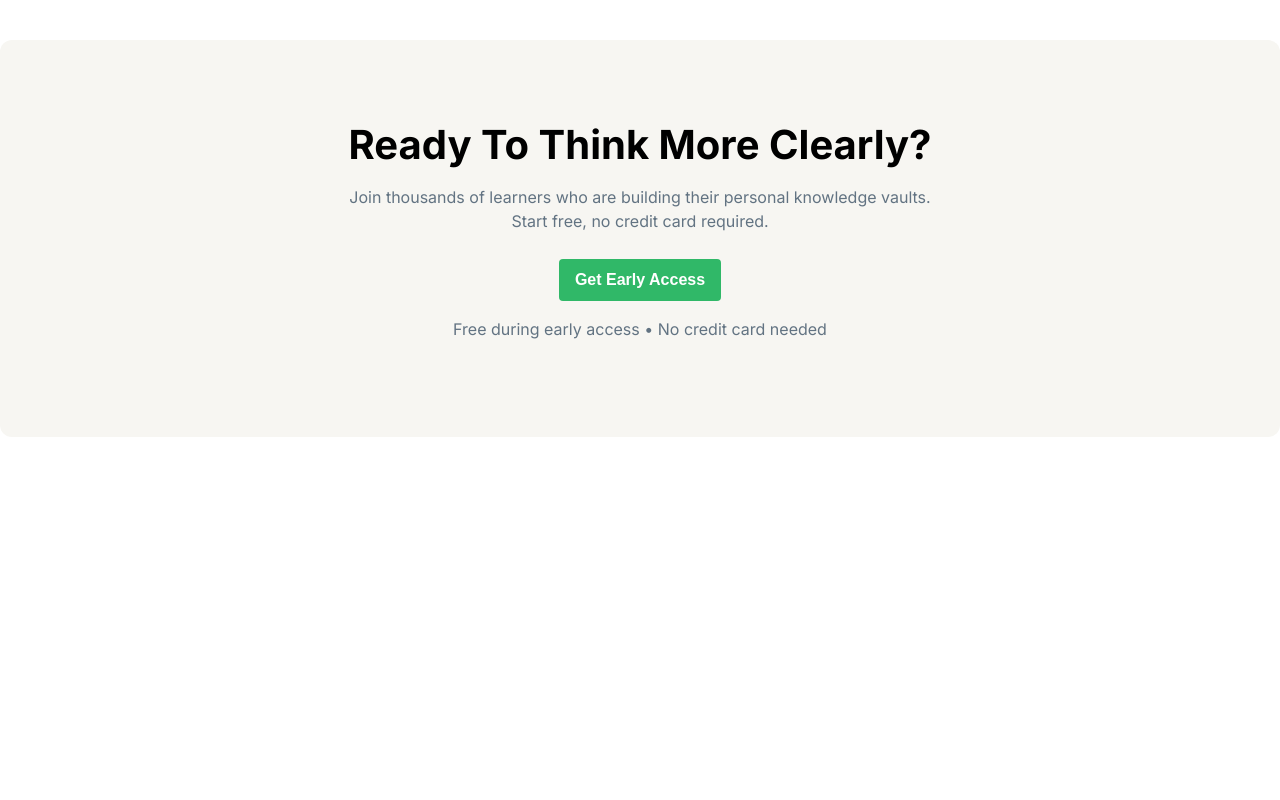
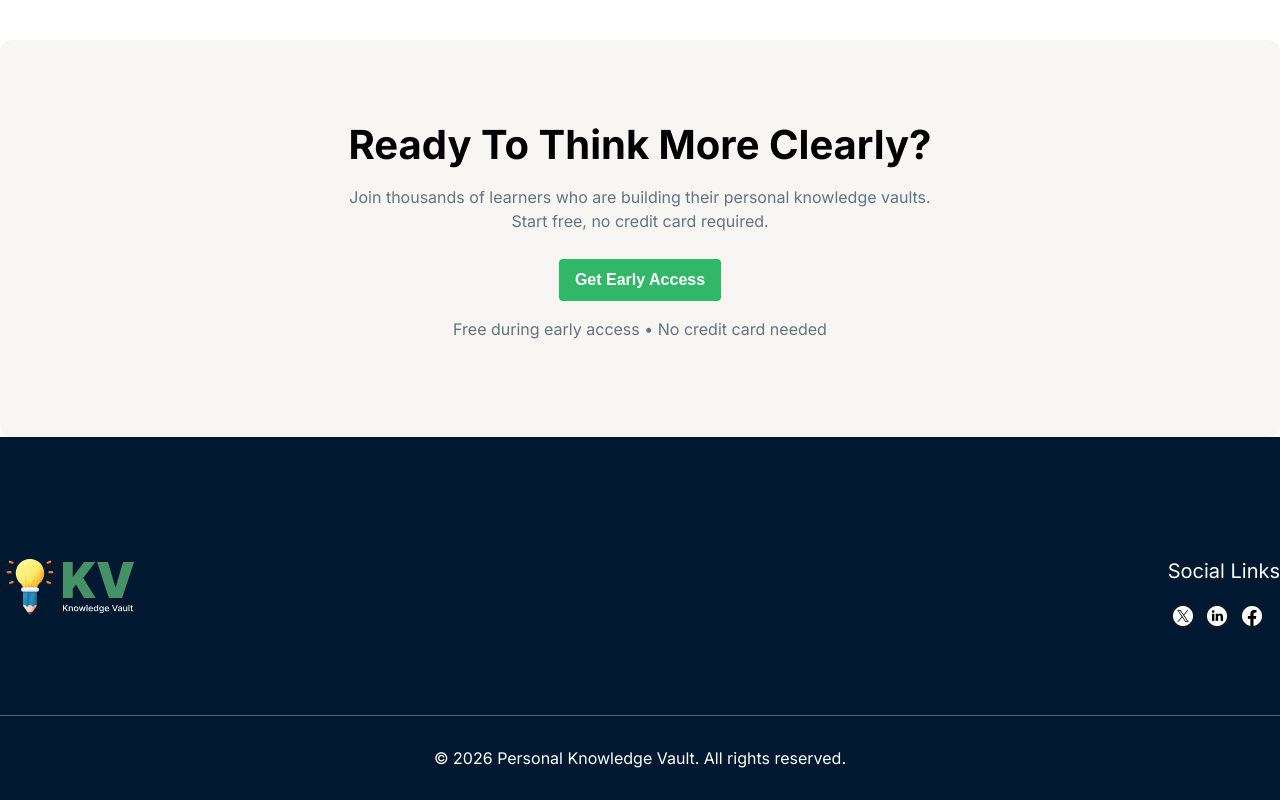
Before and after one commit to gazisaiful07/sohoj-sorol-assignment, a plain HTML site: page index.html in a window 1280 px wide. Shown: the part 2016-2816 px from the top of the page. Before the commit the page ends 2453 px from the top, so only its background shows below. Drawn offline with Linux system fonts and the light colour scheme.

Commit message:
footer finish

```diff
--- a/index.html
+++ b/index.html
@@ -88,9 +88,7 @@
                     </ul>
             </div>
         </div>
-
      </section>
-
      <section>
         <div class="early-access">
             <h2>ready to think more clearly?</h2>
@@ -98,8 +96,30 @@
             <button class="btn">Get Early Access</button>
             <p>Free during early access • No credit card needed</p>
         </div>
+     </section>
+     <footer>
+        <div class="footer-main">
+            <div class="footer-logo">
+                <img src="assets/logo-footer.png" alt="">
+            </div>
 
-     </section>
+            <div class="social">
+                <div><h6>Social Links</h6></div>
+
+                <div class="footer-img">
+                <img src="assets/Social Icon/Vector.png" alt="">
+                <img src="assets/Social Icon/fi_145807.png" alt="">
+                <img src="assets/Social Icon/fi_5968764.png" alt="">
+                </div>
+            </div>
+        </div>
+        <div class="copyright">
+            <hr>
+            <p>© 2026 Personal Knowledge Vault. All rights reserved.</p>
+        </div>
+
+     </footer>
+
 
 
 
--- a/style.css
+++ b/style.css
@@ -90,6 +90,14 @@ nav{
     border: none;
     background-color: #ffffff;
     margin-bottom: 16px;
+    cursor: pointer;
+
+}
+.hero-btn:hover {
+    background-color: #ffffff00;
+    border: 1px solid #30B868;
+    border-radius: 1000px;
+    color: #30B868;
 
 }
 
@@ -215,3 +223,55 @@ nav{
     line-height: 24px;
 
 }
+/* footer */
+footer {
+    background-color: #001931;
+    padding: 120px 0px 30px;
+
+}
+footer-logo {
+    max-width: 139px;
+    cursor: pointer;
+}
+
+.footer-main {
+    display: flex;
+    max-width: 1360px;
+    margin: 0 auto;
+    justify-content: space-between;
+}
+
+.social h6 {
+    color: #ffffff;
+    font-size: 20px;
+    line-height: 28px;
+    font-weight: 400;
+}
+.footer-img {
+    margin-top: 16px;
+}
+
+.footer-img img {
+    padding: 5px;
+    cursor: pointer;
+}
+
+.copyright {
+    margin: 0 auto;
+    max-width: 1360px;
+    text-align: center;
+    padding-top: 80px;
+
+}
+.copyright p {
+    margin-top: 30px;
+    color: #ffffff;
+    font-size: 16px;
+    line-height: 24px;
+}
+
+hr {
+    border: none;
+    height: 1px;
+    background-color: #ffffff50;
+}
```
Also changed, not shown: assets/Social Icon/Vector.png (added), assets/Social Icon/fi_145807.png (added), assets/Social Icon/fi_5968764.png (added), assets/icons8-facebook-48.png (added), assets/icons8-linkedin-50.png (added), assets/icons8-x-30.png (added).
